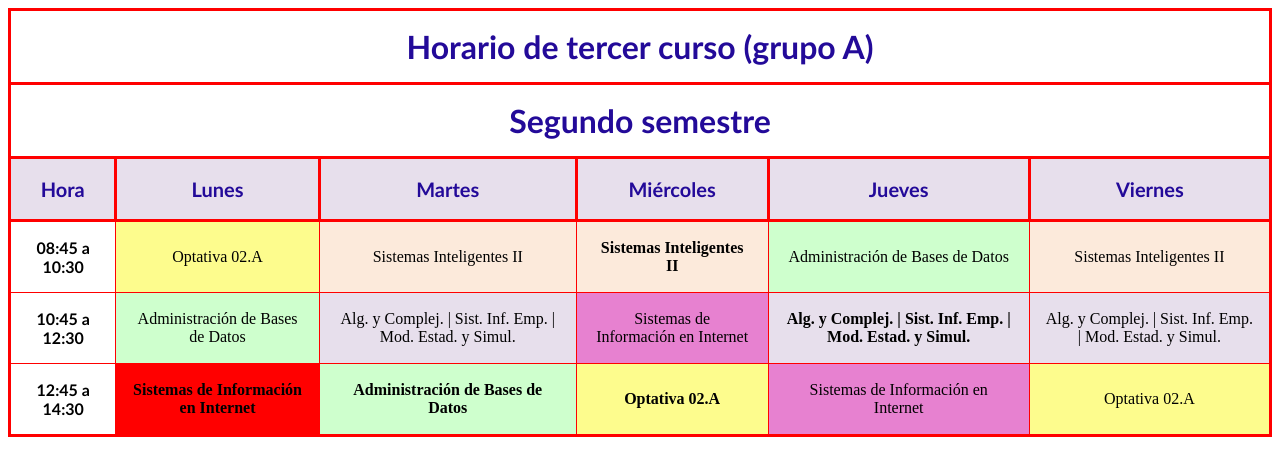
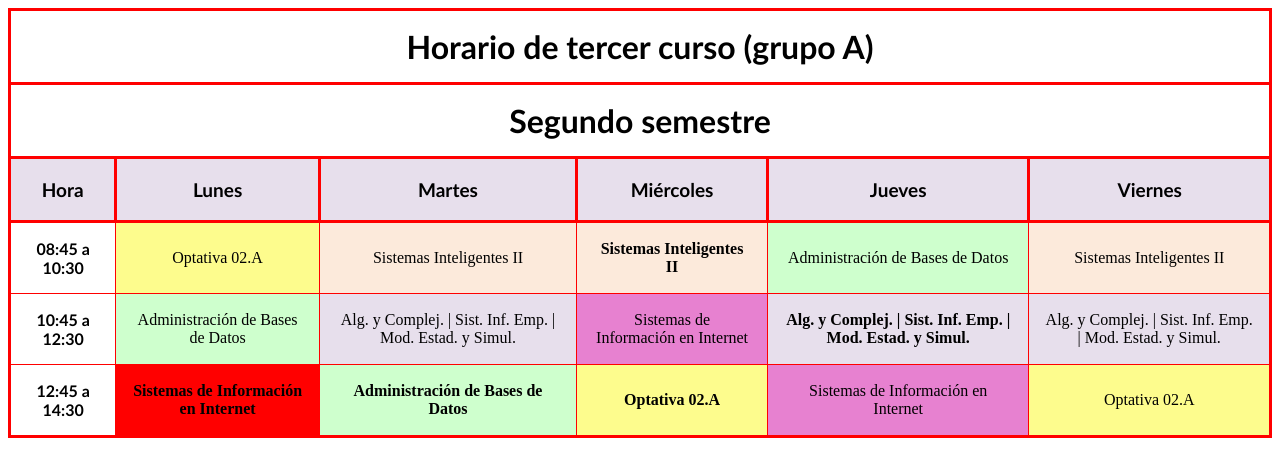
Before and after one commit to D1ECH/HTML-y-CSS, a plain HTML site: page index.html in a window 1280 px wide. Drawn offline with Linux system fonts and the light colour scheme.

Commit message:
Practica HTML y CSS solo 3 diferencias - SII

```diff
--- a/estilos.css
+++ b/estilos.css
@@ -7,16 +7,16 @@ th {
 	font-family: 'Gill Sans', 'Gill Sans MT', Calibri, 'Trebuchet MS', sans-serif;
 	border: 3px solid red;
 	border-collapse: collapse;
-	color: #230a99;
+	color: black;
 	text-align: center;
 }
 
 tbody th{
 	background-color: #e7dfec;
-	font-size: 20px;
+	font-size: 19px;
 	text-align: center;
 
-	padding: 18px;
+	padding: 19px;
 
 	/*padding-top: 20px;
 	padding-bottom: 20px;
```
